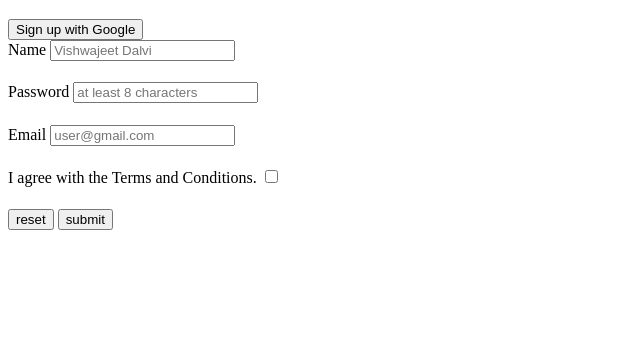
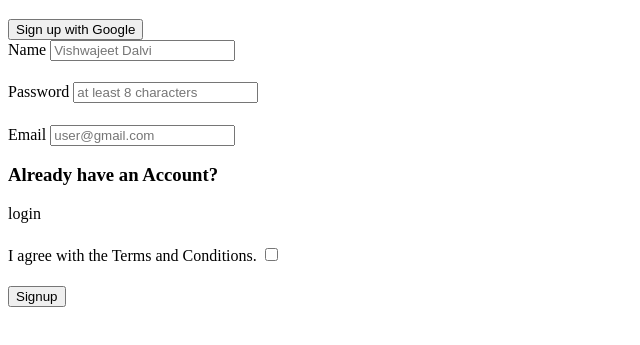
Before and after one commit to Vishwajeet005/Sign-up-Form, a plain HTML site: page index.html in a window 1280 px wide. Shown: the part 61-406 px from the top of the page, without its empty margins (0-640 px from the left). Drawn offline with Linux system fonts and the light colour scheme.

Commit message:
Initial Commit

```diff
--- a/index.html
+++ b/index.html
@@ -29,14 +29,19 @@
         <label for="">Email</label>
         <input type="text" name="Email" placeholder="user@gmail.com"required >
       </div>
+      <div>
+        <h3>Already have an Account?
+        </h3>
+
+      </div>
+                login
 <h1> </h1>
 <div>
     <label for="checkbox">I agree with the Terms and Conditions.</label>
     <input type="checkbox" name="checkbox" >
 </div>
 <h1>  </h1>
-      <button type="reset">reset</button>
-      <button type="submit">submit</button>
+      <button>Signup</button>
 
     </form>
 
```
